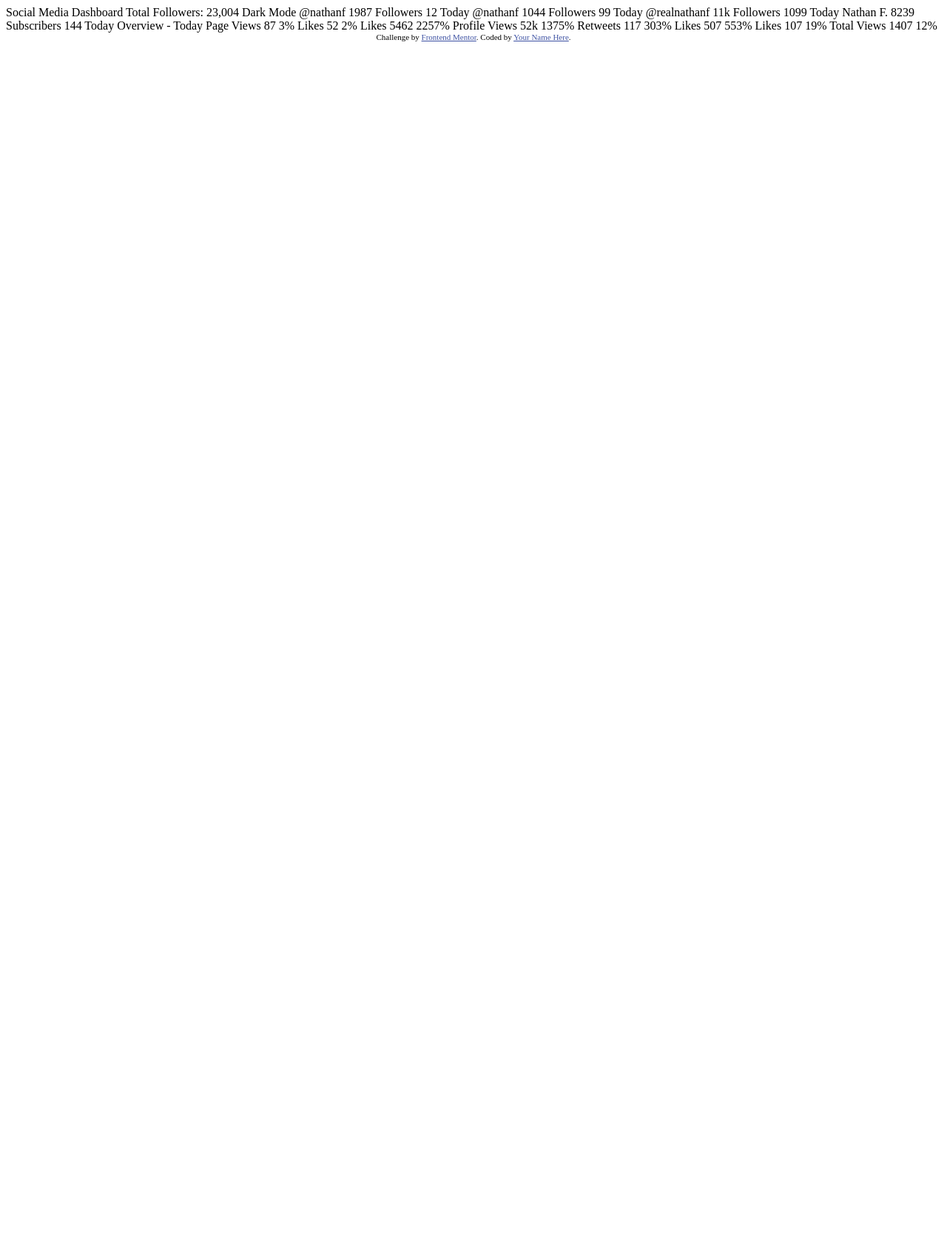
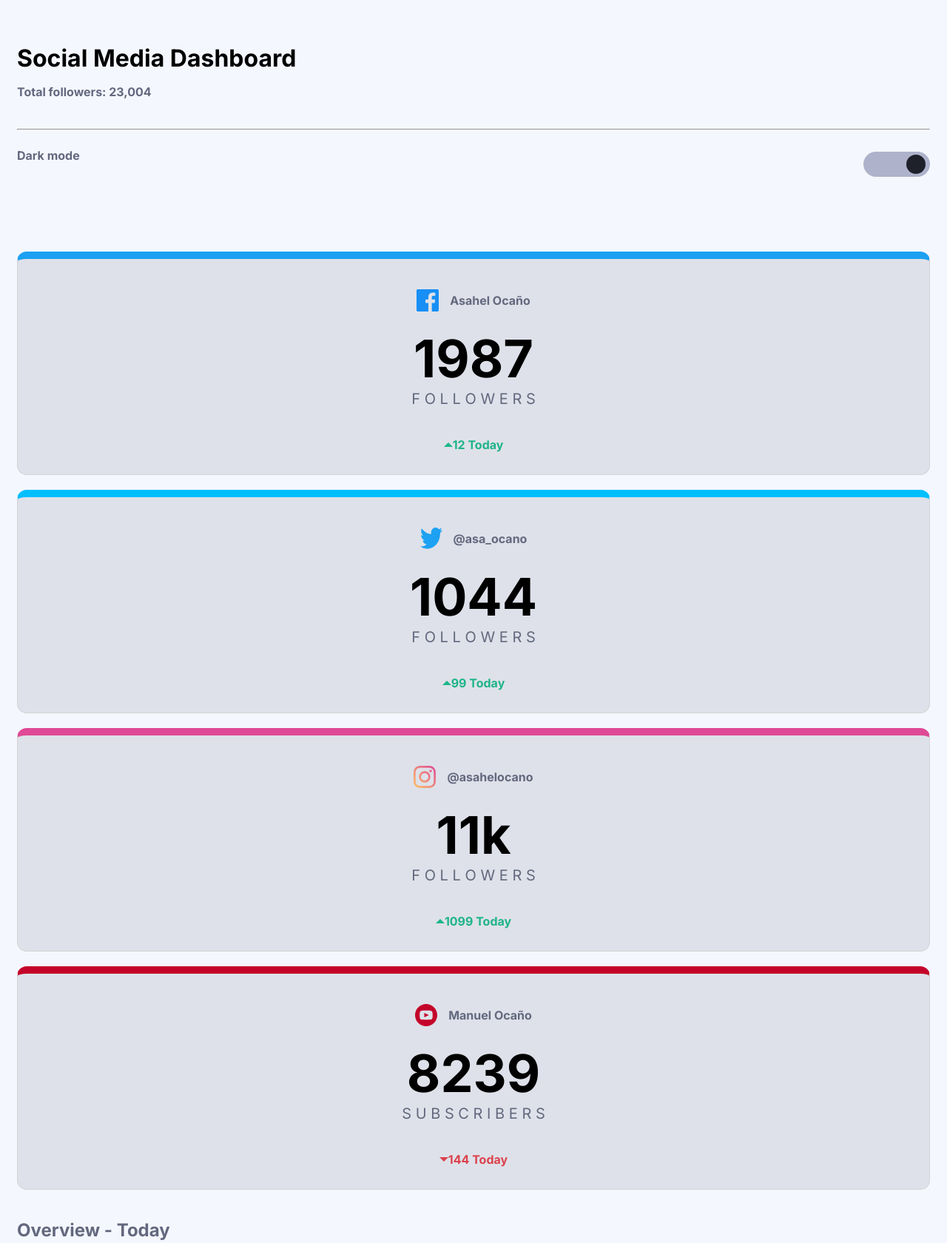
Before and after one commit to asaocano/Dashboard-con-nightmode, a plain HTML site: page social-media-dashboard-with-theme-switcher-master/index.html in a window 1280 px wide. Shown: the top 1680 px of the page at 74% size. Before the commit the page ends 800 px from the top, so only its background shows below. Drawn offline with Linux system fonts and the light colour scheme.

Commit message:
Lista versión móvil

```diff
--- /dev/null
+++ b/social-media-dashboard-with-theme-switcher-master/css/style.css
@@ -0,0 +1,225 @@
+:root {
+  /*Primary*/
+  --Lime-Green: hsl(163, 72%, 41%);
+  --Bright-Red: hsl(356, 69%, 56%);
+  --Facebook: hsl(203, 89%, 53%);
+  --Twitter: hsl(195, 100%, 50%);
+  --Instagram: linear-gradient(to right, #fdc468, #df4996);
+  --YouTube: hsl(348, 97%, 39%);
+
+  /*Dark theme*/
+  --Toggle: linear-gradient(90deg, #378fe6, #3eda82);
+
+  /*Light*/
+  --Toggle-light: hsl(230, 22%, 74%);
+
+  /*Neutral*/
+  /*Dark theme*/
+  --VeryDarkBlue: hsl(230, 17%, 14%);
+  --VeryDarkBlue2: hsl(232, 19%, 15%);
+  --DarkDesaturatedBlue: hsl(228, 28%, 20%);
+  --DesaturatedBlue: hsl(228, 34%, 66%);
+  --Blanco: hsl(0, 0%, 100%);
+
+  /*Light theme*/
+
+  --White: hsl(0, 0%, 100%);
+  --Very-Pale-Blue: hsl(225, 100%, 98%);
+  --Light-Grayish-Blue: hsl(227, 47%, 96%);
+  --DarkGrayishBlue: hsl(228, 12%, 44%);
+  --VeryDarkBlueL: hsl(230, 17%, 14%);
+  --fondo: #dee1e9;
+}
+
+body {
+  font-family: "Inter", sans-serif;
+  background: var(--Very-Pale-Blue);
+}
+h1 {
+  margin-bottom: 5px;
+}
+header {
+  padding: 30px 15px;
+  margin-bottom: 20px;
+}
+header p {
+  color: var(--DarkGrayishBlue);
+  font-weight: 700;
+  margin-bottom: 40px;
+}
+
+/*toggle button*/
+.switchBtn {
+  position: relative;
+  display: inline-block;
+  width: 90px;
+  height: 34px;
+}
+.switchBtn input {
+  display: none;
+}
+.slide {
+  position: absolute;
+  cursor: pointer;
+  top: 0;
+  left: 0;
+  right: 0;
+  bottom: 0;
+  background-color: var(--Toggle-light) /*Color inicial del fondo*/;
+  -webkit-transition: 0.4s;
+  transition: 0.4s;
+  padding: 8px;
+  color: #fff;
+}
+.slide:before {
+  position: absolute;
+  content: "";
+  height: 26px;
+  width: 26px;
+  left: 58px;
+  bottom: 4px;
+  background: var(--VeryDarkBlueL) /*Color de la bolita*/;
+  -webkit-transition: 0.4s;
+  transition: 0.4s;
+}
+input:checked + .slide {
+  background: var(--Toggle) /*Segundo color de fondo*/;
+  padding-left: 40px;
+}
+input:focus + .slide {
+  box-shadow: 0 0 1px #01aeed;
+}
+input:checked + .slide:before {
+  -webkit-transform: translateX(26px);
+  -ms-transform: translateX(26px);
+  transform: translateX(26px);
+  left: -20px;
+}
+
+/*Redondear toggle button*/
+.slide.round {
+  border-radius: 34px;
+}
+.slide.round:before {
+  border-radius: 50%;
+}
+
+.switch {
+  display: flex;
+  justify-content: space-between;
+  align-items: center;
+}
+.contenedor {
+  padding: 30px 15px;
+}
+.redes {
+  display: flex;
+  flex-direction: column;
+}
+#facebook {
+  border-top: 10px solid var(--Facebook);
+}
+#twitter {
+  border-top: 10px solid var(--Twitter);
+}
+#instagram {
+  border-top: 10px solid #df4996;
+}
+
+#youtube {
+  border-top: 10px solid var(--YouTube);
+}
+
+.red {
+  background-color: var(--fondo);
+  margin-bottom: 20px;
+  border-radius: 13px 13px 13px 13px;
+  -moz-border-radius: 13px 13px 13px 13px;
+  -webkit-border-radius: 13px 13px 13px 13px;
+  border: 1px solid #d3d3d3;
+  text-align: center;
+}
+
+.cuenta {
+  color: var(--DarkGrayishBlue);
+  margin-top: 30px;
+  display: flex;
+  align-items: center;
+  justify-content: center;
+  font-weight: 700;
+}
+.cuenta img {
+  width: 30px;
+  height: 30px;
+  margin-right: 15px;
+}
+.numeros {
+  margin: 10px 0 0 0;
+  font-size: 70px;
+  font-weight: 700;
+}
+.followers {
+  margin: 0 0 40px 0;
+  color: var(--DarkGrayishBlue);
+  text-transform: uppercase;
+  font-size: 20px;
+}
+.hoy {
+  display: flex;
+  justify-content: center;
+  align-items: center;
+  text-transform: capitalize;
+  color: var(--Lime-Green);
+  font-weight: 700;
+  margin-bottom: 30px;
+}
+
+.hoy img {
+  height: 6px;
+}
+h2 {
+  color: var(--DarkGrayishBlue);
+}
+.page {
+  background-color: var(--fondo);
+  padding: 30px;
+  margin-bottom: 30px;
+  border-radius: 13px 13px 13px 13px;
+  -moz-border-radius: 13px 13px 13px 13px;
+  -webkit-border-radius: 13px 13px 13px 13px;
+  border: 1px solid #d3d3d3;
+}
+.likes {
+  display: flex;
+  justify-content: space-between;
+  align-items: center;
+  color: var(--DarkGrayishBlue);
+  text-transform: capitalize;
+  font-weight: 700;
+  font-size: 20px;
+}
+.likes img {
+  height: 40px;
+  width: 40px;
+}
+.images {
+  display: flex;
+  justify-content: space-between;
+  align-items: baseline;
+}
+.images p {
+  font-size: 55px;
+  font-weight: 700;
+  margin-bottom: 0;
+}
+.percent {
+  font-size: 18px;
+  font-weight: 700;
+  color: var(--Lime-Green);
+}
+.percent img {
+  height: 6px;
+}
+.down {
+  color: var(--Bright-Red);
+}
--- a/social-media-dashboard-with-theme-switcher-master/index.html
+++ b/social-media-dashboard-with-theme-switcher-master/index.html
@@ -1,87 +1,186 @@
 <!DOCTYPE html>
 <html lang="en">
   <head>
-  <meta charset="UTF-8">
-  <meta name="viewport" content="width=device-width, initial-scale=1.0"> <!-- displays site properly based on user's device -->
+    <meta charset="UTF-8" />
+    <meta name="viewport" content="width=device-width, initial-scale=1.0" />
+    <!-- displays site properly based on user's device -->
 
-  <link rel="icon" type="image/png" sizes="32x32" href="./images/favicon-32x32.png">
+    <link
+      rel="icon"
+      type="image/png"
+      sizes="32x32"
+      href="./images/favicon-32x32.png"
+    />
+    <link
+      href="https://fonts.googleapis.com/css2?family=Inter:wght@400;700&display=swap"
+      rel="stylesheet"
+    />
+    <link rel="stylesheet" href="css/style.css" />
 
     <title>Frontend Mentor | [Challenge Name Here]</title>
 
     <!-- Feel free to remove these styles or customise in your own stylesheet 👍 -->
-  <style>
-    .attribution { font-size: 11px; text-align: center; }
-    .attribution a { color: hsl(228, 45%, 44%); }
-  </style>
   </head>
   <body>
+    <header>
+      <h1>Social Media Dashboard</h1>
+      <p>Total followers: 23,004</p>
+      <hr />
+      <div class="switch">
+        <p>Dark mode</p>
+        <label class="switchBtn">
+          <input type="checkbox" />
+          <div class="slide round"></div>
+        </label>
+      </div>
+    </header>
+    <div class="contenedor">
+      <div class="redes">
+        <div class="red" id="facebook">
+          <div class="cuenta">
+            <img src="images/icon-facebook.svg" alt="icon-facebook" />
+            <p class="user">Asahel Ocaño</p>
+          </div>
+          <p class="numeros">1987</p>
+          <p class="followers">f o l l o w e r s</p>
+          <div class="hoy">
+            <img src="images/icon-up.svg" alt="arriba" /> 12 today
+          </div>
+        </div>
+        <div class="red" id="twitter">
+          <div class="cuenta">
+            <img src="images/icon-twitter.svg" alt="icon-twitter" />
+            <p class="user">@asa_ocano</p>
+          </div>
+          <p class="numeros">1044</p>
+          <p class="followers">f o l l o w e r s</p>
+          <div class="hoy">
+            <img src="images/icon-up.svg" alt="arriba" /> 99 today
+          </div>
+        </div>
+        <div class="red" id="instagram">
+          <div class="cuenta">
+            <img src="images/icon-instagram.svg" alt="icon-instagram" />
+            <p class="user">@asahelocano</p>
+          </div>
+          <p class="numeros">11k</p>
+          <p class="followers">f o l l o w e r s</p>
+          <div class="hoy">
+            <img src="images/icon-up.svg" alt="arriba" /> 1099 today
+          </div>
+        </div>
+        <div class="red" id="youtube">
+          <div class="cuenta">
+            <img src="images/icon-youtube.svg" alt="icon-facebook" />
+            <p class="user">Manuel Ocaño</p>
+          </div>
+          <p class="numeros">8239</p>
+          <p class="followers">s u b s c r i b e r s</p>
+          <div class="hoy down">
+            <img src="images/icon-down.svg" alt="arriba" /> 144 today
+          </div>
+        </div>
+      </div>
 
-  Social Media Dashboard
-  Total Followers: 23,004
-
-  Dark Mode
-
-
-
-  @nathanf
-  1987
-  Followers
-  12 Today
-
-  @nathanf
-  1044
-  Followers
-  99 Today
-
-  @realnathanf
-  11k
-  Followers
-  1099 Today
-
-  Nathan F.
-  8239
-  Subscribers
-  144 Today
-
-
-
-  Overview - Today
-
-  Page Views
-  87
-  3%
-
-  Likes
-  52
-  2%
-
-  Likes
-  5462
-  2257%
-
-  Profile Views
-  52k
-  1375%
-
-  Retweets
-  117
-  303%
-
-  Likes
-  507
-  553%
-
-  Likes
-  107
-  19%
-
-  Total Views
-  1407
-  12%
-
-  <div class="attribution">
-    Challenge by <a href="https://www.frontendmentor.io?ref=challenge" target="_blank">Frontend Mentor</a>.
-    Coded by <a href="#">Your Name Here</a>.
+      <h2>Overview - Today</h2>
+      <div class="resumen">
+        <div class="page">
+          <div class="likes">
+            <p>Pages view</p>
+            <img src="images/icon-facebook.svg" alt="icon-facebook" />
+          </div>
+          <div class="images">
+            <p class="number">87</p>
+            <div class="percent">
+              <img src="images/icon-up.svg" alt="arriba" />3%
+            </div>
+          </div>
+        </div>
+        <div class="page">
+          <div class="likes">
+            <p>Likes</p>
+            <img src="images/icon-facebook.svg" alt="icon-facebook" />
+          </div>
+          <div class="images">
+            <p class="number">52k</p>
+            <div class="percent down">
+              <img src="images/icon-down.svg" alt="arriba" />2%
+            </div>
+          </div>
+        </div>
+        <div class="page">
+          <div class="likes">
+            <p>Likes</p>
+            <img src="images/icon-instagram.svg" alt="icon-instagram" />
+          </div>
+          <div class="images">
+            <p class="number">5462</p>
+            <div class="percent">
+              <img src="images/icon-up.svg" alt="arriba" />2257%
+            </div>
+          </div>
+        </div>
+        <div class="page">
+          <div class="likes">
+            <p>Profile views</p>
+            <img src="images/icon-instagram.svg" alt="icon-instagram" />
+          </div>
+          <div class="images">
+            <p class="number">52k</p>
+            <div class="percent">
+              <img src="images/icon-up.svg" alt="arriba" />1375%
+            </div>
+          </div>
+        </div>
+        <div class="page">
+          <div class="likes">
+            <p>Retweets</p>
+            <img src="images/icon-twitter.svg" alt="icon-twitter" />
+          </div>
+          <div class="images">
+            <p class="number">117</p>
+            <div class="percent">
+              <img src="images/icon-up.svg" alt="arriba" />303%
+            </div>
+          </div>
+        </div>
+        <div class="page">
+          <div class="likes">
+            <p>Likes</p>
+            <img src="images/icon-twitter.svg" alt="icon-twitter" />
+          </div>
+          <div class="images">
+            <p class="number">507</p>
+            <div class="percent">
+              <img src="images/icon-up.svg" alt="arriba" />553%
+            </div>
+          </div>
+        </div>
+        <div class="page">
+          <div class="likes">
+            <p>Likes</p>
+            <img src="images/icon-youtube.svg" alt="icon-youtube" />
+          </div>
+          <div class="images">
+            <p class="number">107</p>
+            <div class="percent down">
+              <img src="images/icon-down.svg" alt="abajo" />19%
+            </div>
+          </div>
+        </div>
+        <div class="page">
+          <div class="likes">
+            <p>Total views</p>
+            <img src="images/icon-youtube.svg" alt="icon-youtube" />
+          </div>
+          <div class="images">
+            <p class="number">1407</p>
+            <div class="percent down">
+              <img src="images/icon-down.svg" alt="abajo" />12%
+            </div>
+          </div>
+        </div>
+      </div>
     </div>
   </body>
 </html>
```
Lines whose indentation alone changed are shown as unchanged.
